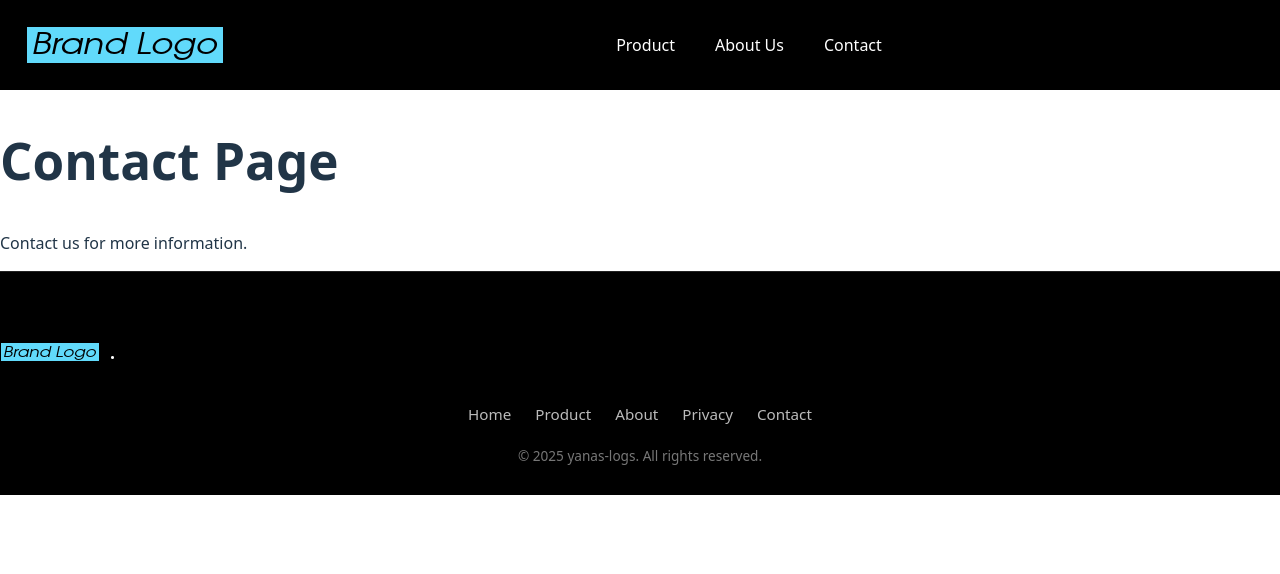
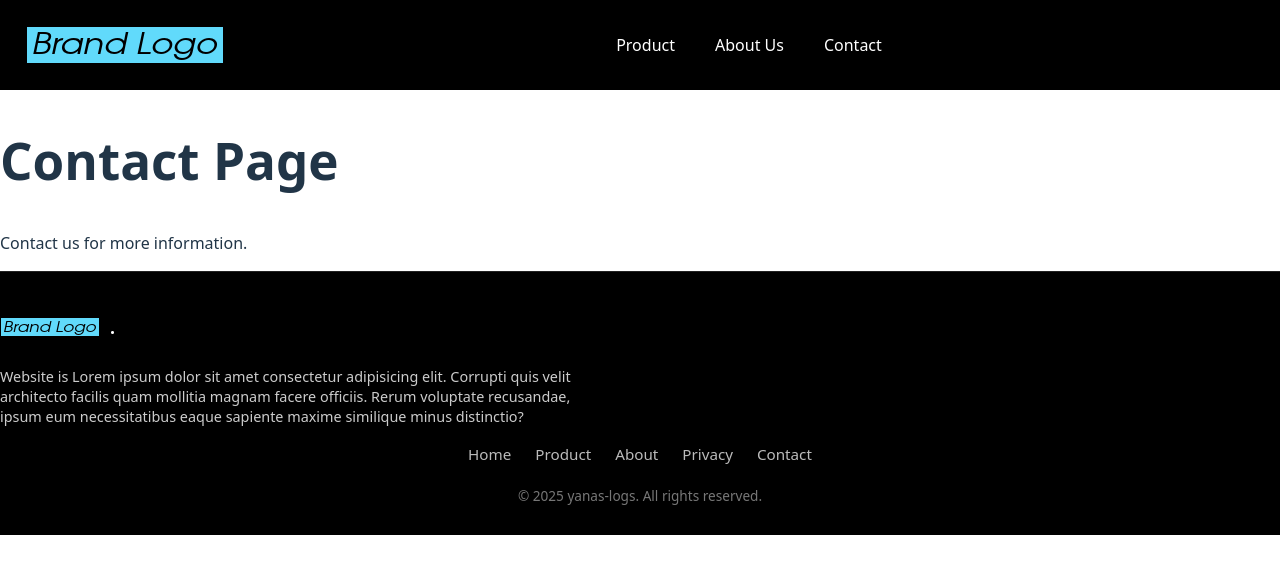
Before and after one commit to yanas-logs/litebase, a React (Vite) app in the folder react/: page /contact in a window 1280 px wide. Shown: the top 574 px of the page. Built offline with nearby package versions, Linux system fonts and the light colour scheme.

Commit message:
chore: update component Footer and css

```diff
--- a/react/src/components/Footer.jsx
+++ b/react/src/components/Footer.jsx
@@ -12,6 +12,14 @@ export default function Footer() {
           <span className="footer-brand">.</span>
         </Link>
       </div>
+
+      <p className="footer-description">
+        Website is Lorem ipsum dolor sit amet consectetur adipisicing elit.
+        Corrupti quis velit architecto facilis quam mollitia magnam facere officiis.
+        Rerum voluptate recusandae, ipsum eum necessitatibus eaque sapiente maxime similique minus distinctio?
+      </p>
+
+      {/* Center: Navigation */}
       <div className="footer-container">
         {/* Center: Navigation */}
         <div className="footer-center">
--- a/react/src/components/css/Footer.css
+++ b/react/src/components/css/Footer.css
@@ -30,7 +30,7 @@
 
 .footer-logo-img {
   width: 100px;
-  height: 100px;
+  height: 50px;
   object-fit: contain;
   border-radius: 8px;
 }
@@ -46,7 +46,14 @@
   display: flex;
   justify-content: center;
 }
-
+.footer-description {
+  max-width: 600px;
+  font-size: 0.9rem;
+  color: #ccc;
+  line-height: 1.4;
+  margin-bottom: 15px;
+  text-align: left;
+}
 .footer-links {
   list-style: none;
   display: flex;
```
